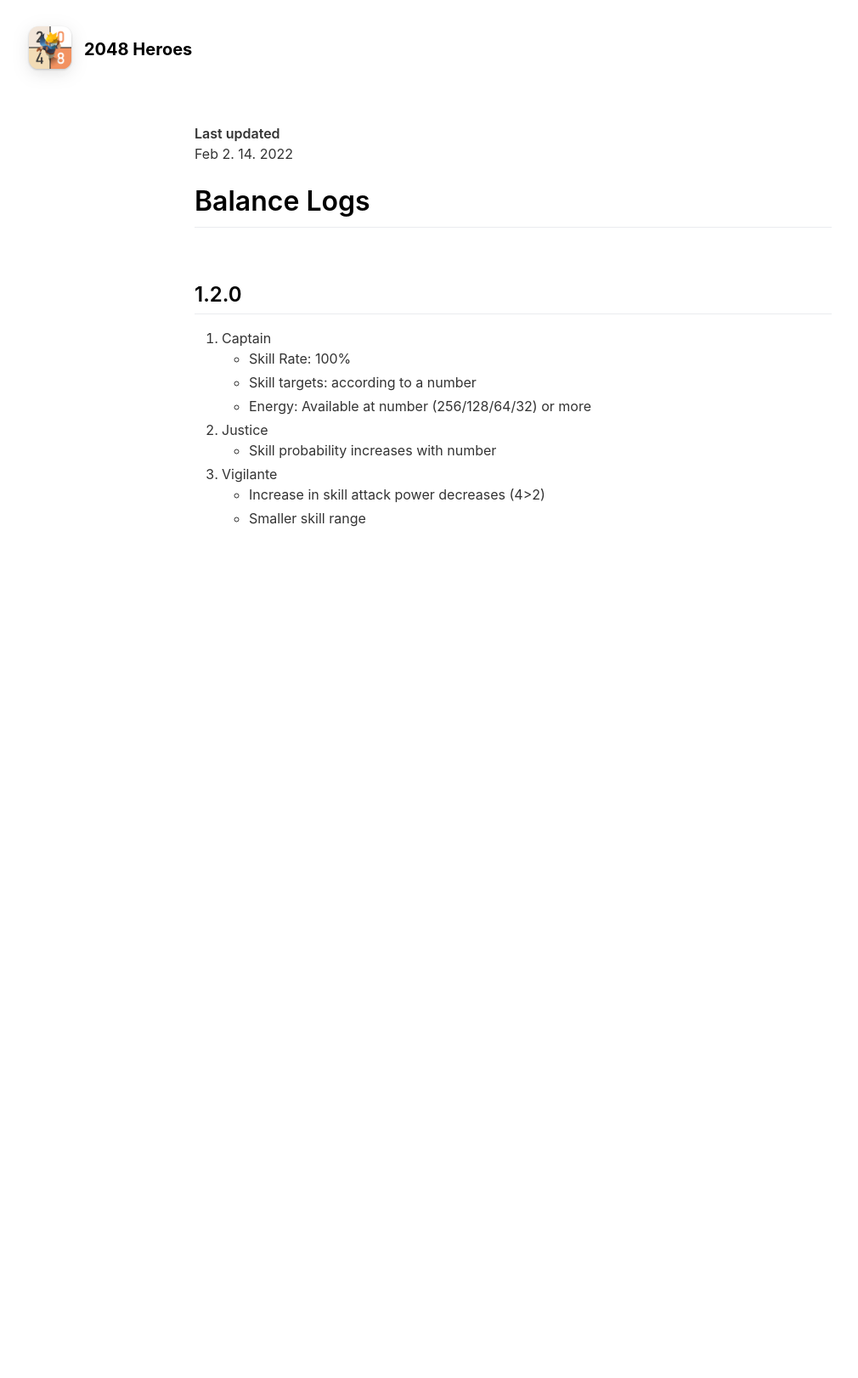
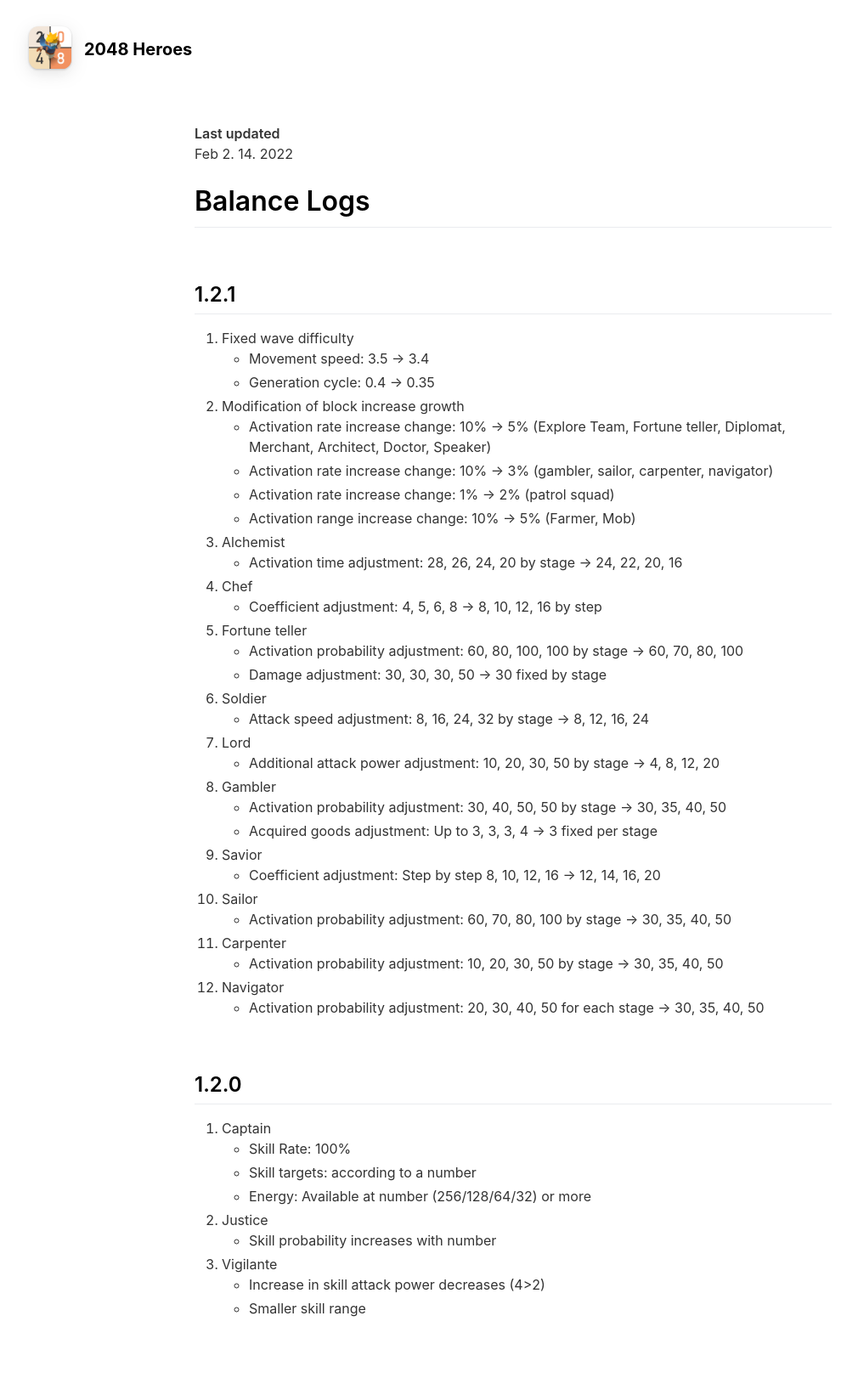
Before and after one commit to ArgoExped/Frozen-Arts, a Jekyll site: the page built from balance.md, in a window 1280 px wide. Shown: the whole page at 85% size, without its empty margins (36-1046 px from the left). Built offline with Jekyll 4.4.1, drawn with Linux system fonts in a browser that asks for light colours; nearby versions of some CDN libraries; before the commit the page ends 900 px from its top, so only the background shows below that.

```diff
--- a/balance.md
+++ b/balance.md
@@ -11,6 +11,41 @@ Feb 2. 14. 2022
 
 <br>
 
+## 1.2.1
+1. Fixed wave difficulty
+     - Movement speed: 3.5 -> 3.4
+     - Generation cycle: 0.4 -> 0.35
+2. Modification of block increase growth
+     - Activation rate increase change: 10% -> 5% (Explore Team, Fortune teller, Diplomat, Merchant, Architect, Doctor, Speaker)
+     - Activation rate increase change: 10% -> 3% (gambler, sailor, carpenter, navigator)
+     - Activation rate increase change: 1% -> 2% (patrol squad)
+     - Activation range increase change: 10% -> 5% (Farmer, Mob)
+3. Alchemist
+     - Activation time adjustment: 28, 26, 24, 20 by stage -> 24, 22, 20, 16
+4. Chef
+     - Coefficient adjustment: 4, 5, 6, 8 -> 8, 10, 12, 16 by step
+5. Fortune teller
+     - Activation probability adjustment: 60, 80, 100, 100 by stage -> 60, 70, 80, 100
+     - Damage adjustment: 30, 30, 30, 50 -> 30 fixed by stage
+6. Soldier
+     - Attack speed adjustment: 8, 16, 24, 32 by stage -> 8, 12, 16, 24
+7. Lord
+     - Additional attack power adjustment: 10, 20, 30, 50 by stage -> 4, 8, 12, 20
+8. Gambler
+     - Activation probability adjustment: 30, 40, 50, 50 by stage -> 30, 35, 40, 50
+     - Acquired goods adjustment: Up to 3, 3, 3, 4 -> 3 fixed per stage
+9. Savior
+     - Coefficient adjustment: Step by step 8, 10, 12, 16 -> 12, 14, 16, 20
+10. Sailor
+     - Activation probability adjustment: 60, 70, 80, 100 by stage -> 30, 35, 40, 50
+11. Carpenter
+     - Activation probability adjustment: 10, 20, 30, 50 by stage -> 30, 35, 40, 50
+12. Navigator
+     - Activation probability adjustment: 20, 30, 40, 50 for each stage -> 30, 35, 40, 50
+
+
+<br>
+
 ## 1.2.0
 1. Captain
      - Skill Rate: 100%
```
Also changed, not shown: balance-kr.md (+35 -0 lines).
